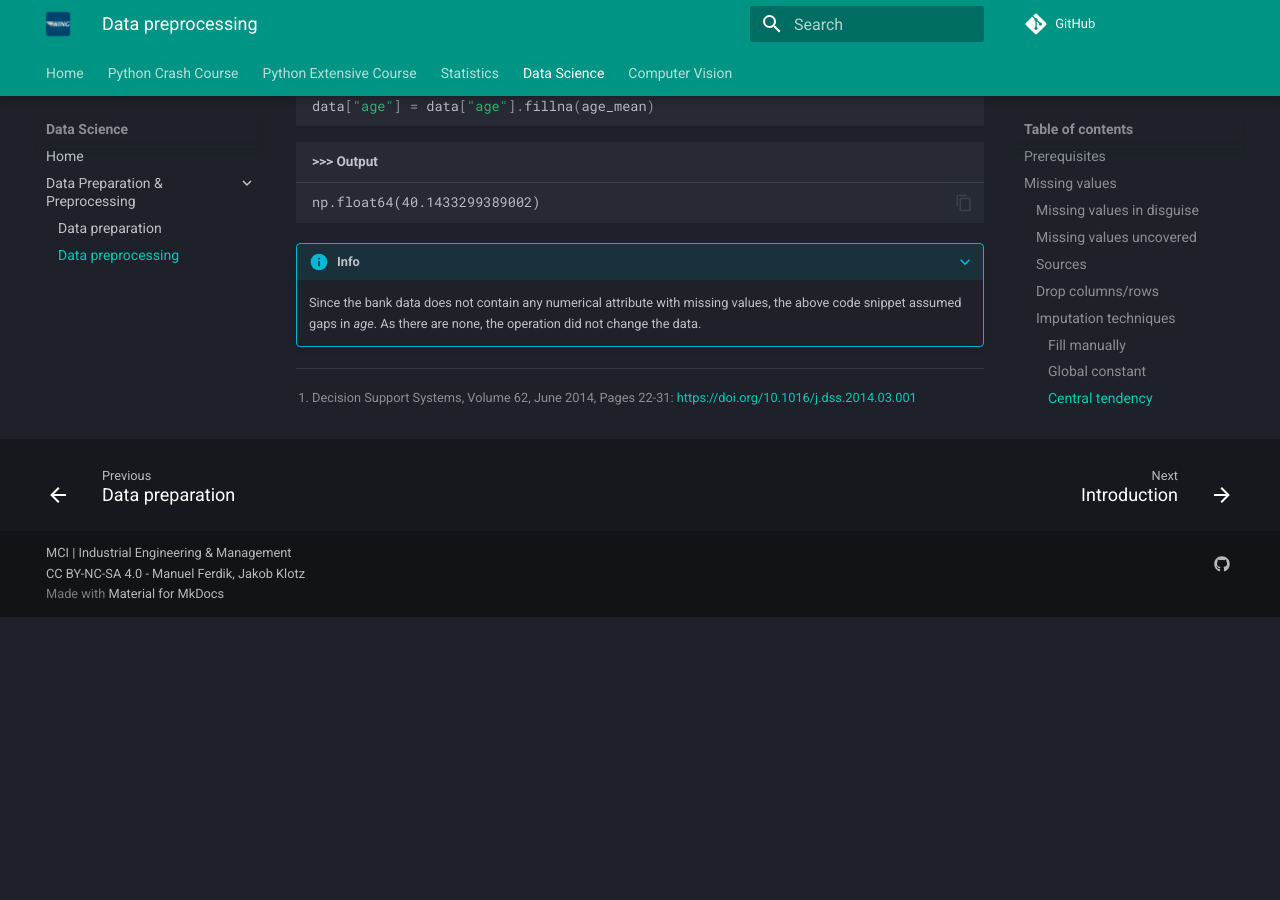
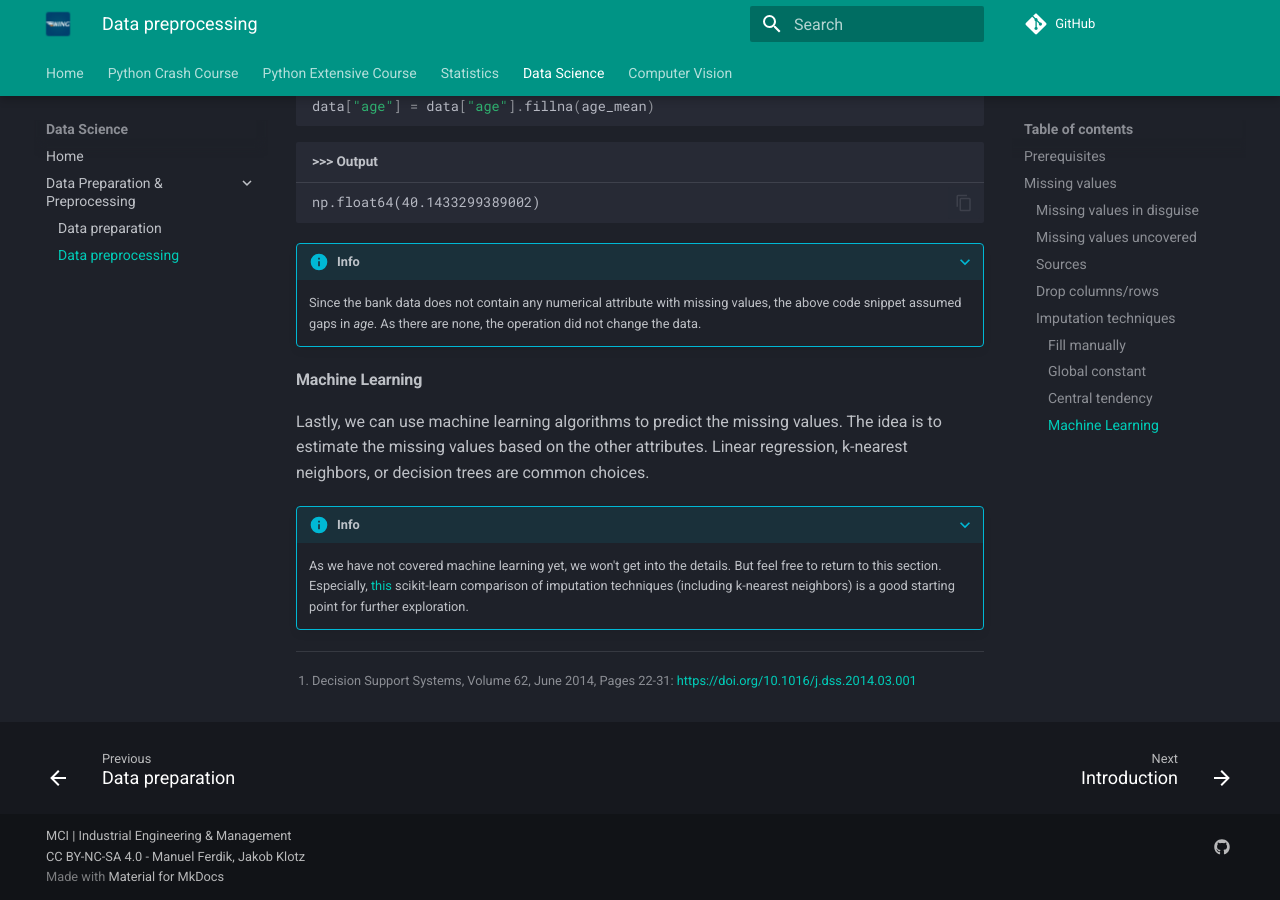
Before and after one commit to mciwing/mciwing.github.io, an MkDocs documentation site: the page built from docs/data-science/data/preprocessing.md, in a window 1280 px wide and 900 px high, scrolled down 8116 px. Built offline with MkDocs 1.6.1 and Material for MkDocs 9.7.7, drawn with Linux system fonts in a browser that asks for light colours; comment, search, counter and statistics services are not loaded; before the commit the page ends 8733 px from its top, so only the background shows below that.

Commit message:
docs: Machine Learning section for imputation (Data Science) #61

```diff
--- a/docs/data-science/data/preprocessing.md
+++ b/docs/data-science/data/preprocessing.md
@@ -370,3 +370,17 @@ np.float64(40.1433299389002)
     Since the bank data does not contain any numerical attribute with
     missing values, the above code snippet assumed gaps in *age*. As there
     are none, the operation did not change the data.
+
+#### Machine Learning
+
+Lastly, we can use machine learning algorithms to predict the missing values.
+The idea is to estimate the missing values based on the other attributes.
+Linear regression, k-nearest neighbors, or decision trees are common choices.
+
+???+ info
+
+    As we have not covered machine learning yet, we won't get into the details.
+    But feel free to return to this section. Especially,
+    [this](https://scikit-learn.org/stable/auto_examples/impute/plot_missing_values.html)
+    scikit-learn comparison of imputation techniques (including k-nearest
+    neighbors) is a good starting point for further exploration.
```
